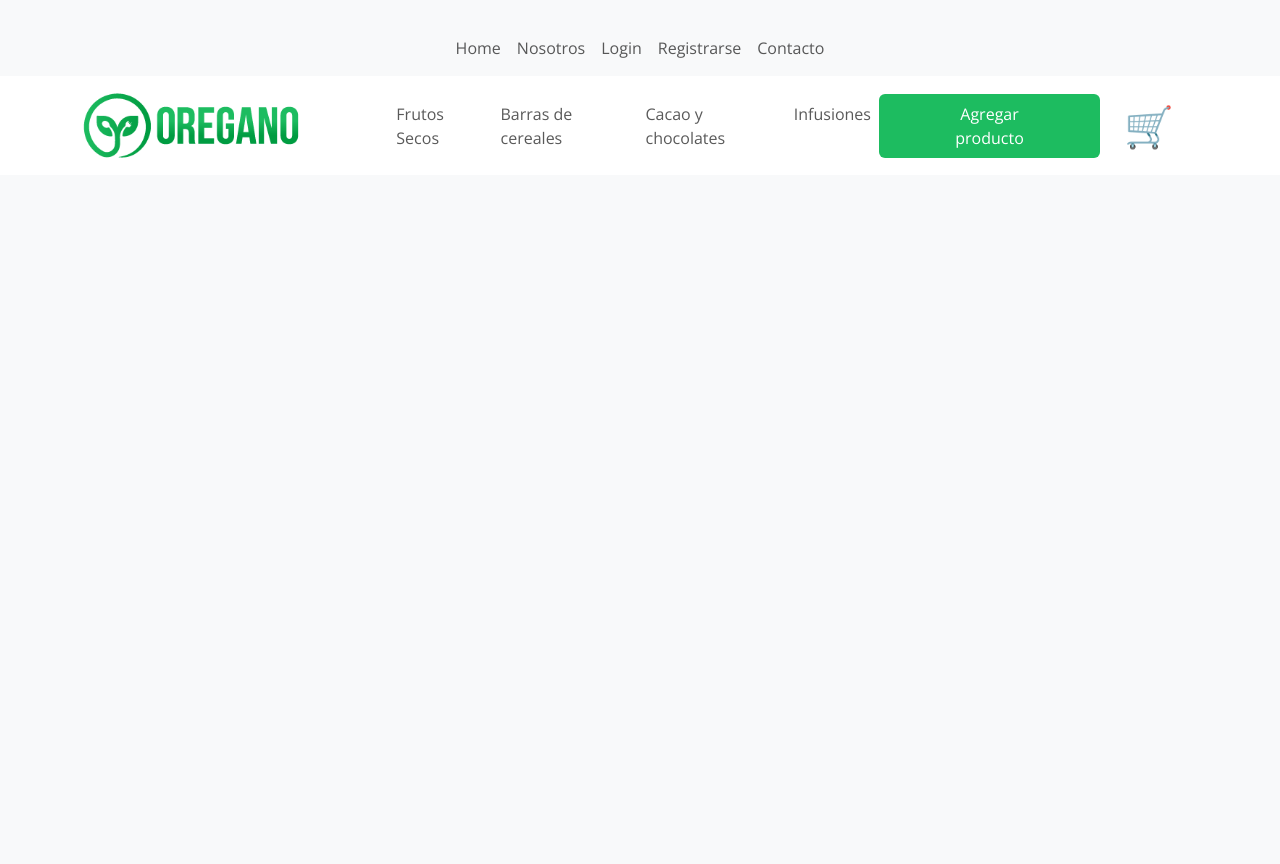
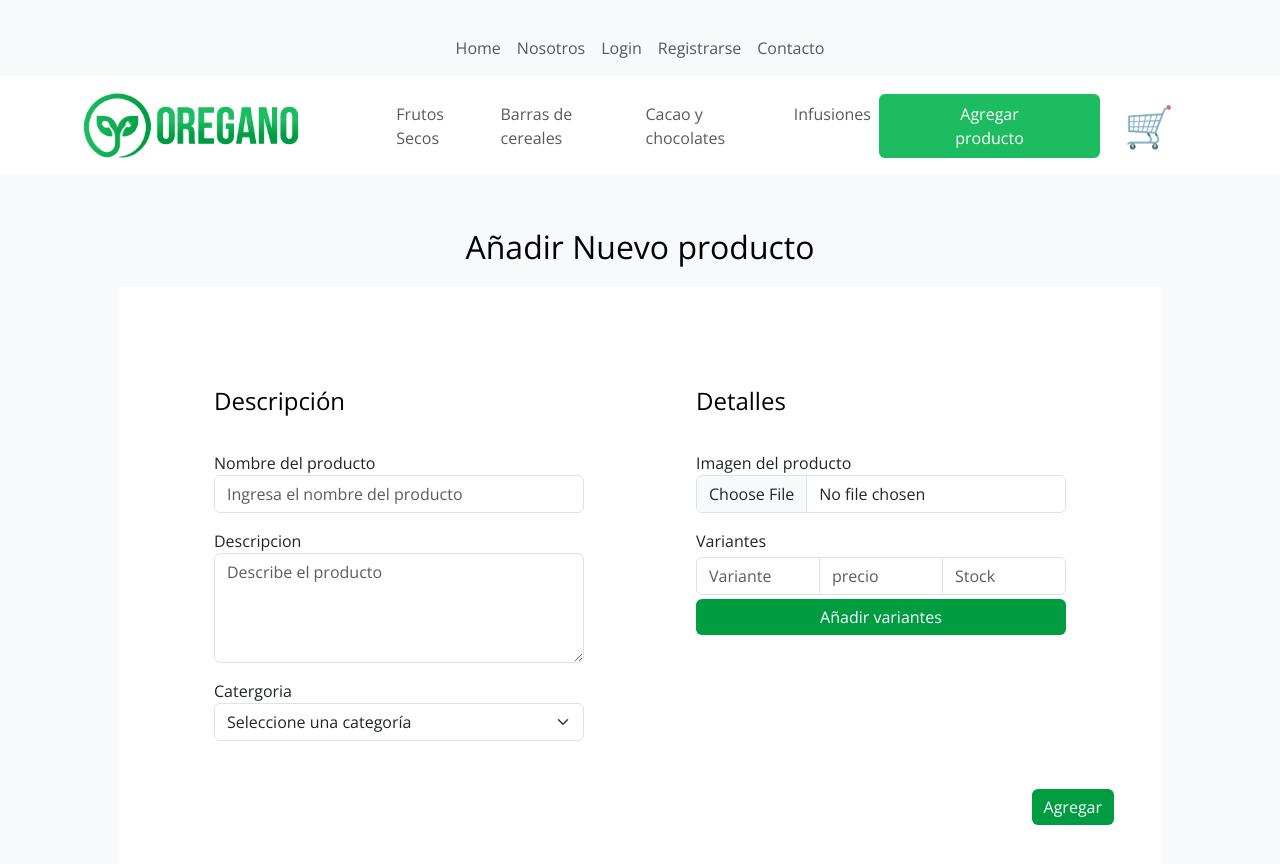
Before and after one commit to ErikSilva231/PruebaFinal, a React (Vite) app: page /addProduct in a window 1280 px wide. Shown: the top 864 px of the page. Before the commit the page ends 800 px from the top, so only its background shows below. Built offline with nearby package versions, Linux system fonts and the light colour scheme.

Commit message:
se agrega view add product

```diff
--- /dev/null
+++ b/src/components/Form/inputVariant.jsx
@@ -0,0 +1,24 @@
+export const InputVariant = (num) => {
+  return (
+    <div className="input-group">
+      <input
+        name={`variant${num}`}
+        type="text"
+        className={"form-control"}
+        placeholder="Variante"
+      />
+      <input
+        name={`price${num}`}
+        type="number"
+        className={"form-control"}
+        placeholder="precio"
+      />
+      <input
+        name={`stock${num}`}
+        type="number"
+        className={"form-control"}
+        placeholder="Stock"
+      />
+    </div>
+  );
+};
--- a/src/views/AddProduct.jsx
+++ b/src/views/AddProduct.jsx
@@ -1,10 +1,111 @@
+import { useState } from "react";
+import { InputVariant } from "../components/Form/inputVariant";
+
 function AddProduct() {
+  const [cantVariant, setCantVariant] = useState(0);
+  const [variants, setVariants] = useState([{}]);
+  const handleUser = () => {};
+  const handleForm = (event) => {
+    event.preventDefault();
+  };
+  const addVariant = () => {
+    setCantVariant(cantVariant + 1);
+    setVariants([...variants, {}]);
+  };
+  return (
+    <main className="container  d-flex flex-column justify-content-center align-items-center p-5">
+      <p className="fs-2">Añadir Nuevo producto</p>
+      <form onSubmit={handleForm} className="bg-white p-5 w-100 gap-3">
+        <div className="w-100 d-flex gap-3">
+          <div className="bg-white p-5 w-50 d-flex flex-column gap-3">
+            <p className="fs-4">Descripción</p>
+            <div>
+              <label className="form-lebel">Nombre del producto</label>
+              <input
+                type="text"
+                name="name"
+                onChange={handleUser}
+                className={"form-control"}
+                placeholder="Ingresa el nombre del producto"
+              />
+              <label className="invalid-feedback">
+                {
+                  //validName ? "" : feedbackName
+                }
+              </label>
+            </div>
+            <div>
+              <label className="form-lebel">Descripcion</label>
+              <textarea
+                rows={4}
+                name="description"
+                onChange={handleUser}
+                className={"form-control"}
+                placeholder="Describe el producto"
+              />
+              <label className="invalid-feedback">
+                {
+                  //validName ? "" : feedbackName
+                }
+              </label>
+            </div>
+            <div>
+              <label className="form-lebel">Catergoria</label>
+              <select
+                name="category"
+                onChange={handleUser}
+                className={"form-select"}
+              >
+                <option selected>Seleccione una categoría</option>
+                <option value="CAT001">Frutos Secos</option>
+                <option value="CAT002">Barras de Cereal</option>
+                <option value="CAT003">Cacao y chocolates</option>
+                <option value="CAT004">infusiones</option>
+              </select>
 
+              <label className="invalid-feedback">
+                {
+                  //validName ? "" : feedbackName
+                }
+              </label>
+            </div>
+          </div>
+          <div className="bg-white p-5 w-50 d-flex flex-column gap-3">
+            <p className="fs-4">Detalles</p>
+            <div>
+              <label className="form-lebel">Imagen del producto</label>
+              <input
+                type="file"
+                name="name"
+                onChange={handleUser}
+                className={"form-control"}
+                placeholder="Ingresa el nombre del producto"
+              />
+              <label className="invalid-feedback">
+                {
+                  //validName ? "" : feedbackName
+                }
+              </label>
+            </div>
+            <div className="d-flex flex-column gap-1">
+              <label className="form-lebel">Variantes</label>
+              {variants.map((variant, index) => {
+                return <InputVariant key={index} num={index} />;
+              })}
+              <button className="btn btn-secondary" onClick={addVariant}>
+                Añadir variantes
+              </button>
+            </div>
+          </div>
+        </div>
+        <div className="d-flex flex-row-reverse">
+          <button type="submit" className="btn btn-secondary">
+            Agregar
+          </button>
+        </div>
+      </form>
+    </main>
+  );
+}
 
-    return (
-      <>
-      </>
-    )
-  }
-
-  export default AddProduct
+export default AddProduct;
```
